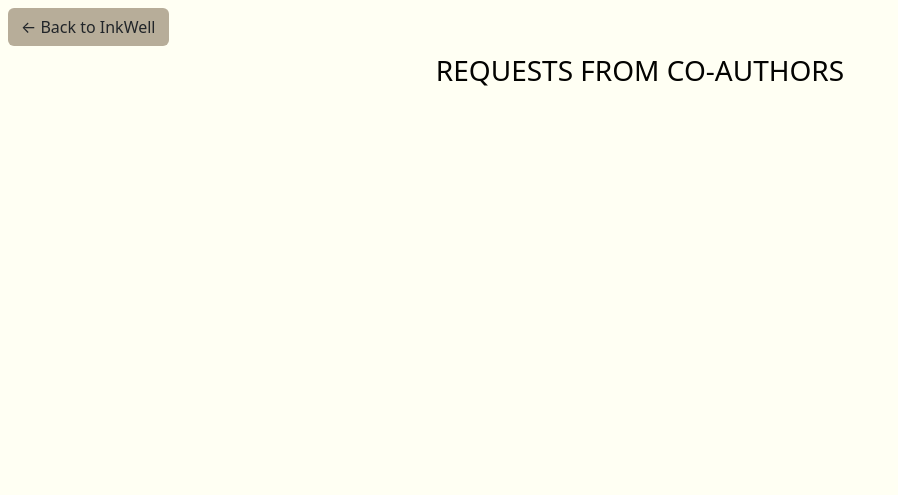
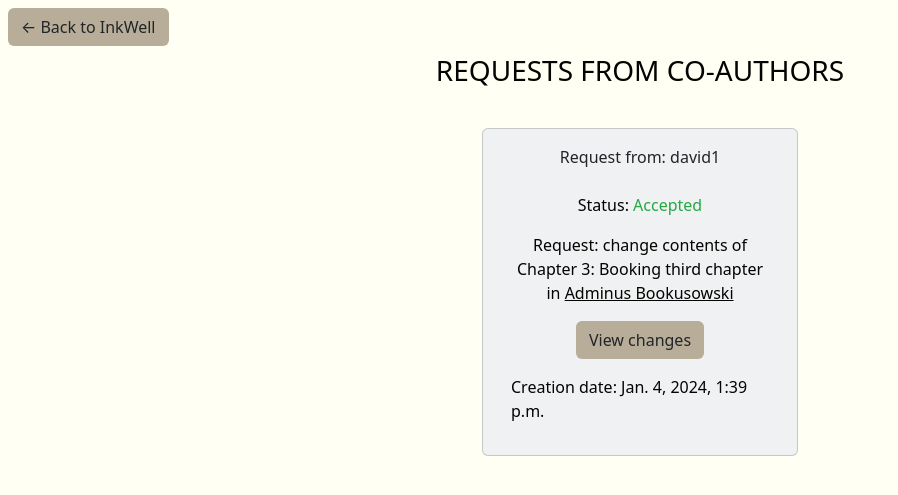
Before and after one commit to martex941/Capstone-InkWell, a Django app: page /coAuthorRequestsList in a window 1280 px wide. Shown: the part 58-553 px from the top of the page, without its empty margins (0-898 px from the left). Run offline with Django 4.2, Linux system fonts and the light colour scheme; a user stored in the database is signed in; data comes from the database, SQL or seed files in the repository; both versions use the stored data as it was after the commit; some libraries are stand-ins or nearby versions.

```diff
--- a/capstone/inkwell/static/inkwell/styles.css
+++ b/capstone/inkwell/static/inkwell/styles.css
@@ -87,6 +87,10 @@ body {
 
 .backToInkView, .backToInkWell {
     margin: 0.5rem;
+}
+
+.searchInput-style {
+    width: auto;
 }
 
 /* .follow-btn {
--- a/capstone/inkwell/templates/inkwell/coAuthorRequest.html
+++ b/capstone/inkwell/templates/inkwell/coAuthorRequest.html
@@ -53,7 +53,7 @@
 
     <div class="container">
         {% if newChapterContent.acceptedStatus %}
-            <h5>NEW CONTENT (highlighted in green)</h5>
+            <h5>NEW CONTENT</h5>
             <div class="request-review-text" id="modifiedText">
                 <!-- Your modified text here -->
                 {{newChapterContent.chapterContents.html|safe}}
--- a/capstone/inkwell/templates/inkwell/coAuthorRequestsList.html
+++ b/capstone/inkwell/templates/inkwell/coAuthorRequestsList.html
@@ -10,15 +10,13 @@
             Request from: {{request.coAuthor}}
         </div>
         <div class="card-body disFdirColAliCen">
-            <span>
-                {% if request.acceptedStatus %}
-                    Status: Accepted
-                {% elif request.declinedMessage != "" %}
-                    Status: Declined
-                {% else %}
-                    Status: Pending
-                {% endif %}
-            </span>
+            {% if request.acceptedStatus %}
+                <span>Status: <span style="color: #28a745;">Accepted</span></span>
+            {% elif request.declinedMessage != "" %}
+                <span>Status: <span style="color: #dc3545;">Declined</span></span>
+            {% else %}
+                <span>Status: <span style="color: #b7ad99ff;">Pending</span></span>
+            {% endif %}
             <span class="text-center">
                 Request: change contents of Chapter {{request.requestedChapter.chapterNumber}}: {{request.requestedChapter.chapterTitle}} in <a href="{% url 'ink_view' inkID=request.requestedChapter.chapterInkOrigin.id %}">{{request.requestedChapter.chapterInkOrigin.title}}</a>
             </span>
--- a/capstone/inkwell/templates/inkwell/well.html
+++ b/capstone/inkwell/templates/inkwell/well.html
@@ -23,7 +23,7 @@
             <p>{{ wellOwner.about }}</p>
         </div>
 
-        <h5><a href="{% url 'followers' username=wellOwner %}">Followers</a>: {{ followers }}</h5>
+        <h5><a href="{% url 'followers' username=wellOwner searchQuery='' %}">Followers</a>: {{ followers }}</h5>
         <h5><a href="{% url 'coauthors' username=wellOwner %}">Co-authors</a>: {{ coAuthors }}</h5>
         <h5>Available inks: {{ ink_number }}</h5>
     </div>
@@ -35,7 +35,7 @@
                 <div class="well-management disFdirColAliCen">
                     <a href="{% url 'ink_settings' %}"><button class="btn btn-khaki">Manage your inks</button></a>
                     <a href="{% url 'coAuthorRequestsList' %}"><button class="btn btn-khaki">Requests from co-authors</button></a>
-                    <a href="{% url 'yourCoAuthorRequests' %}"><button class="btn btn-khaki">Pending co-author requests</button></a>
+                    <a href="{% url 'yourCoAuthorRequests' %}"><button class="btn btn-khaki">Your co-author requests</button></a>
                 </div>
                 {% else %}
                     {% if followCheck %}
--- a/capstone/inkwell/urls.py
+++ b/capstone/inkwell/urls.py
@@ -13,7 +13,9 @@ urlpatterns = [
     path('password_change', views.password_change, name='password_change'),
     path('username_change', views.username_change, name='username_change'),
     path('edit_profile', views.edit_profile, name='edit_profile'),
-    path('ink_settings', views.ink_settings, name='ink_settings'),
+    path('ink_settings', views.ink_settings, {'inkQuery':''}, name="ink_settings"),
+    path('ink_settings/<str:inkQuery>', views.ink_settings, name='ink_settings'),
+    path('searchInkSettings', views.searchInkSettings, name="searchInkSettings"),
     path('privatizeInk/<int:inkid>/<str:command>', views.privatizeInk, name="privatizeInk"),
     path('delete_ink/<int:inkID>', views.delete_ink, name='delete_ink'),
     path('newInk', views.newInk, name='newInk'),
@@ -32,7 +34,9 @@ urlpatterns = [
     path('ink_view/deleteComment/<int:commentID>', views.deleteComment, name="deleteComment"),
     path('inkCoAuthors<int:inkID>', views.inkCoAuthors, name='inkCoAuthors'),
     path('well/<str:username>', views.well, name='well'),
-    path('well/<str:username>/followers', views.followers, name='followers'),
+    path('well/<str:username>/followers', views.followers, {'searchQuery':''}, name='followers'),
+    path('well/<str:username>/followers/searchQuery', views.followers, name="followers"),
+    path('searchFollowers/<str:username>', views.searchFollowers, name="searchFollowers"),
     path('well/<str:username>/coauthors', views.coauthors, name='coauthors'),
     path('timeline/<int:page>', views.timeline, name='timeline'),
     path('notifications/<int:page>', views.notifications, name='notificaitons'),
--- a/capstone/inkwell/views.py
+++ b/capstone/inkwell/views.py
@@ -430,7 +430,7 @@ def coAuthorRequestsList(request):
     current_user = User.objects.get(pk=request.user.pk)
     inks = Ink.objects.filter(inkOwner=current_user.id)
     chapters = Chapter.objects.filter(chapterInkOrigin__in=inks)
-    requests = CoAuthorRequest.objects.filter(requestedChapter__in=chapters, acceptedStatus=False).order_by("-requestDate")
+    requests = CoAuthorRequest.objects.filter(requestedChapter__in=chapters).order_by("-requestDate")
 
     return render(request, "inkwell/coAuthorRequestsList.html", {
         "requests": requests,
@@ -573,14 +573,25 @@ def unfollow(request, username):
 
     return JsonResponse({"message": "Unfollowed"}, status=201)
 
-def followers(request, username):
+def followers(request, username, searchQuery):
     user = User.objects.get(username=username)
-    followers = User.objects.filter(follower__followee=user.pk).distinct()
+    if searchQuery == "":
+        followers = User.objects.filter(follower__followee=user.pk).distinct()
+    else:
+        followers = User.objects.filter(follower__followee=user.pk, username__contains=searchQuery).distinct()
 
     return render(request, "inkwell/followers.html", {
         "followers": followers,
         "followed_user": user
     })
+
+def searchFollowers(request, username):
+    if request.method == "POST":
+        query = request.POST.get("searchFollowersQuery")
+        return redirect('followers', username=username, searchQuery=query)
+    else:
+        return redirect('followers', username=username)
+
 
 def coauthors(request, username):
     user = User.objects.get(username=username)
@@ -591,6 +602,7 @@ def coauthors(request, username):
         "coauthors": coauthors,
         "user": user
     })
+
 
 @login_required
 def settings(request):
@@ -692,12 +704,23 @@ def edit_profile(request):
     })
 
 @login_required
-def ink_settings(request):
-    retrieve_inks = Ink.objects.filter(inkOwner=request.user)
+def ink_settings(request, inkQuery):
+    if inkQuery == "":
+        retrieve_inks = Ink.objects.filter(inkOwner=request.user)
+    else:
+        retrieve_inks = Ink.objects.filter(inkOwner=request.user, title__contains=inkQuery)
     return render(request, "inkwell/ink_settings.html", {
         "inks": retrieve_inks,
         "title": "Ink Settings"
     })
+
+@login_required
+def searchInkSettings(request):
+    if request.method == "POST":
+        query = request.POST.get("searchInkSettingsQuery")
+        return redirect('ink_settings', inkQuery=query)
+    else:
+        return redirect('ink_settings')
 
 @login_required
 def privatizeInk(request, inkid, command):
```
Also changed, not shown: capstone/inkwell/templates/inkwell/followers.html (+7 -0 lines), capstone/inkwell/templates/inkwell/ink_settings.html (+7 -1 lines), capstone/inkwell/templates/inkwell/yourCoAuthorRequests.html (+7 -9 lines), capstone/db.sqlite3.
